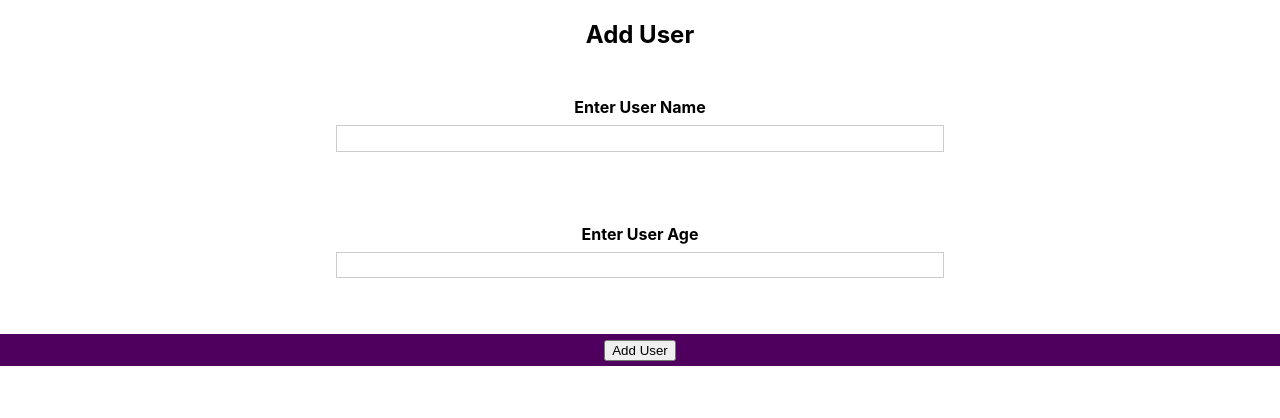
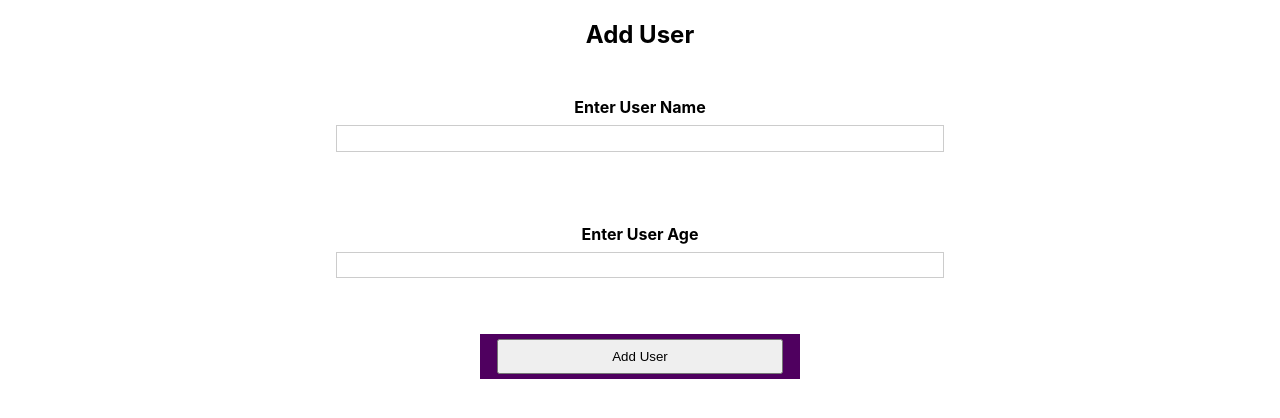
Before and after one commit to Mohamed-Ramadan1/users-system, a React (Create React App) app: page / in a window 1280 px wide. Shown: the top 418 px of the page. Built offline with nearby package versions, Linux system fonts and the light colour scheme.

Commit message:
starting on list rendering of the users

```diff
--- a/src/Components/Button/Button.module.css
+++ b/src/Components/Button/Button.module.css
@@ -5,6 +5,7 @@
     color: white;
     padding: 0.25rem 1rem;
     cursor: pointer;
+    width: 100%;
 }
 
 .button:hover,
--- a/src/Components/UserData/UserData.js
+++ b/src/Components/UserData/UserData.js
@@ -11,7 +11,7 @@ const UserData = () => {
         setter(event.target.value);
     }
     const submitHandler = (event) => {
-        event.preventDefualt()
+        event.preventDefault();
         resetData();
     }
 
@@ -24,14 +24,22 @@ const UserData = () => {
         <form onSubmit={submitHandler}>
             <div className={styles.input}>
                 <label>Enter User Name</label>
-                <input type='text' value={userNameInput} onChange={(event)=>changeHandler(event,setUserNameInput)} />
+                <input
+                    type='text'
+                    value={userNameInput || ""}
+                    onChange={(event) => changeHandler(event, setUserNameInput)} />
             </div>
 
             <div className={styles.input}>
                 <label>Enter User Age</label>
-                <input type='number' value={ageInput} onChange={(event) => changeHandler(event, setAgeInput)} />
+                <input
+                    type='number'
+                    value={ageInput || ""}
+                    onChange={(event) => changeHandler(event, setAgeInput)} />
             </div>
-            <Button type="submit" text="Add User"/>
+            <div className={styles.button}>
+                <Button type="submit" text="Add User"/>
+            </div>
         </form>
     )
 }
--- a/src/Components/UserData/UserData.module.css
+++ b/src/Components/UserData/UserData.module.css
@@ -24,3 +24,17 @@
     outline: none;
     border-color: #4f005f;
 }
+
+.button{
+    margin: 2rem auto;
+    width: 25%;
+    display: flex;
+    align-items: center;
+    justify-content: center;
+}
+.button button{
+    width: 100%;
+    background-color: none;
+    padding: .5rem;
+
+}
```
